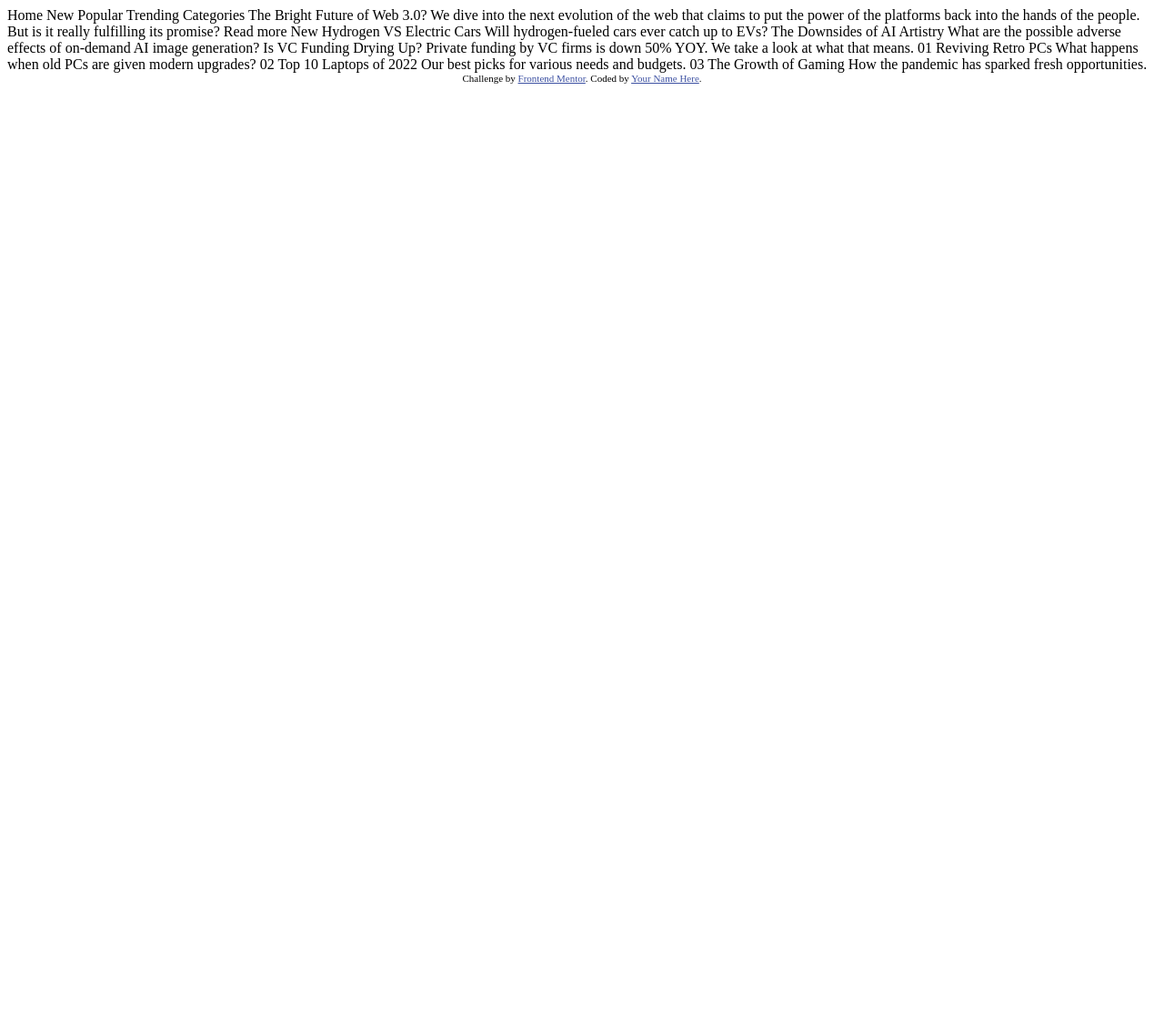
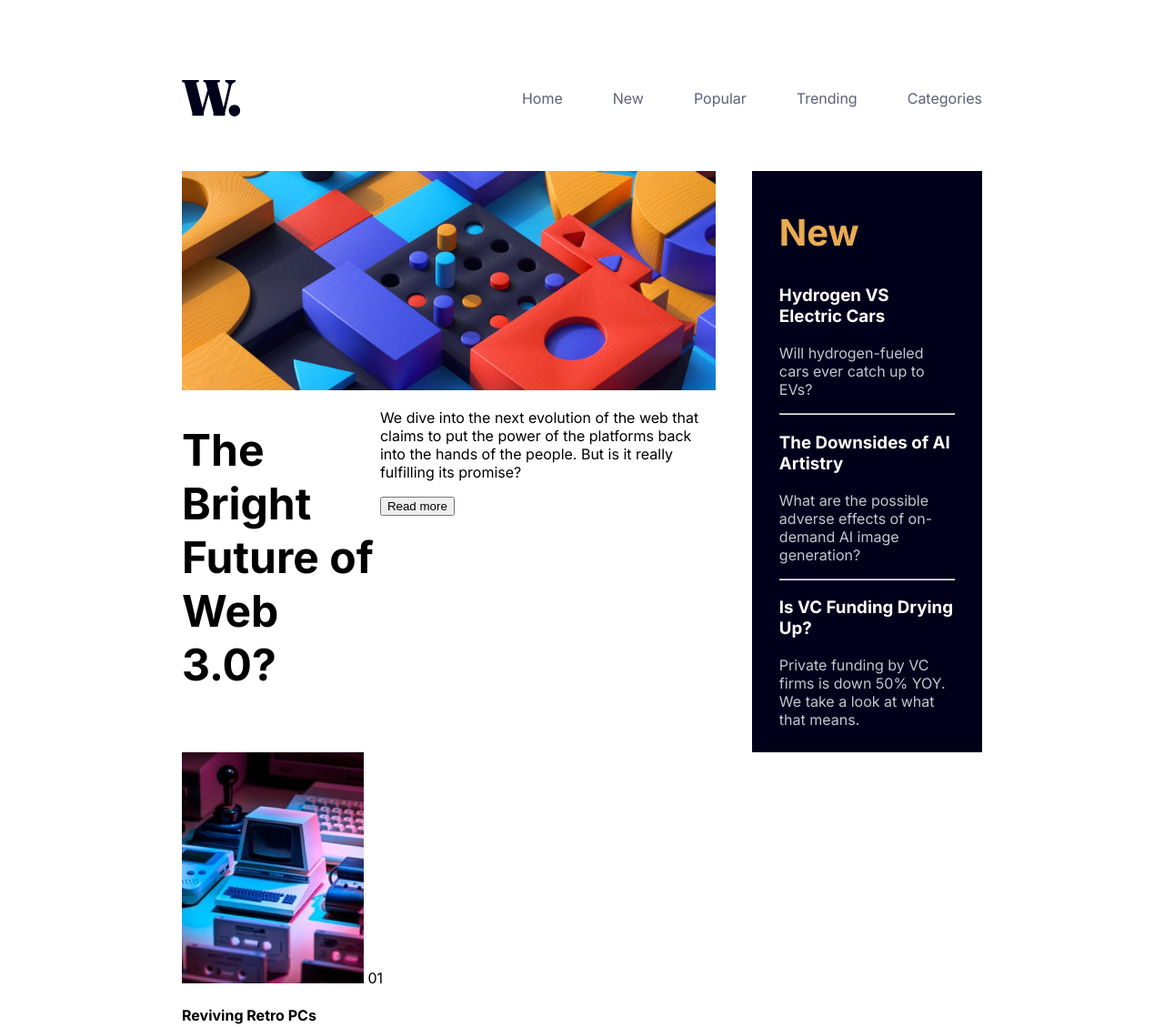
Before and after one commit to Renaldas0/news-homepage, a plain HTML site: page index.html in a window 1280 px wide. Shown: the top 1129 px of the page at 91% size. Before the commit the page ends 800 px from the top, so only its background shows below. Drawn offline with Linux system fonts and the light colour scheme.

Commit message:
add html layout and styling for nav bar and main

```diff
--- /dev/null
+++ b/assets/css/style.css
@@ -0,0 +1,67 @@
+html {
+    font-family: "Inter", sans-serif;
+}
+
+:root {
+    --soft-orange: hsl(35, 77%, 62%);
+    --soft-red: hsl(5, 85%, 63%);
+
+    --off-white: hsl(36, 100%, 99%);
+    --grayish-blue: hsl(233, 8%, 79%);
+    --dark-grayish-blue: hsl(236, 13%, 42%);
+    --Very-dark-blue: hsl(240, 100%, 5%);
+}
+
+body {
+    padding-inline: 15vw;
+}
+
+header {
+    height: 160px;
+    display: flex;
+    justify-content: space-between;
+    align-items: center;
+    padding-top: 20px;
+}
+
+nav {
+    display: flex;
+    gap: 55px;
+}
+
+nav a {
+    text-decoration: none;
+    color: var(--dark-grayish-blue);
+}
+
+.main-container {
+    display: flex;
+    gap: 40px;
+}
+
+main img {
+    width: 100%;
+}
+
+aside {
+    background-color: var(--Very-dark-blue);
+    padding: 10px 30px;
+    color: var(--off-white);
+}
+
+aside h2 {
+    color: var(--soft-orange);
+    font-size: 2.5em;
+}
+
+aside p {
+    color: var(--grayish-blue);
+}
+
+.main-summary {
+    display: flex;
+}
+
+.main-summary h1 {
+    font-size: 3em;
+}
--- a/index.html
+++ b/index.html
@@ -2,59 +2,128 @@
 <html lang="en">
 <head>
   <meta charset="UTF-8">
-  <meta name="viewport" content="width=device-width, initial-scale=1.0"> <!-- displays site properly based on user's device -->
+  <meta name="viewport" content="width=device-width, initial-scale=1.0">
 
   <link rel="icon" type="image/png" sizes="32x32" href="./assets/images/favicon-32x32.png">
 
+  <link rel="preconnect" href="https://fonts.googleapis.com">
+<link rel="preconnect" href="https://fonts.gstatic.com" crossorigin>
+<link href="https://fonts.googleapis.com/css2?family=Inter:wght@100..900&display=swap" rel="stylesheet">
+
   <title>Frontend Mentor | News homepage</title>
 
-  <!-- Feel free to remove these styles or customise in your own stylesheet 👍 -->
-  <style>
-    .attribution { font-size: 11px; text-align: center; }
-    .attribution a { color: hsl(228, 45%, 44%); }
-  </style>
+  <link rel="stylesheet" href="./assets/css/style.css">
 </head>
 <body>
 
-  Home
-  New
-  Popular
-  Trending
-  Categories
+  <header>
+    <img class="logo" src="./assets/images/logo.svg" alt="W Logo and link back to home page">
+    <nav>
+      <a class="nav-link active" href="">Home</a>
+      <a class="nav-link" href="">New</a>
+      <a class="nav-link" href="">Popular</a>
+      <a class="nav-link" href="">Trending</a>
+      <a class="nav-link" href="">Categories</a>
+    </nav>
+  </header>
 
+  <div class="main-container">
+    <main>
+      <img src="./assets/images/image-web-3-desktop.jpg" alt="web 3 image of a component" aria-hidden="true">
+
+      <div class="main-summary">
+        <h1>
           The Bright Future of Web 3.0?
-
+        </h1>
+        <div>
+          <p>
             We dive into the next evolution of the web that claims to put the power of the platforms back into the hands of the people.
             But is it really fulfilling its promise?
+          </p>
+          <button>
+            Read more
+          </button>
+        </div>
+      </div>
 
-  Read more
+    </main>
 
+    <aside>
+      <h2>
         New
+      </h2>
 
+      <h3>
         Hydrogen VS Electric Cars
+      </h3>
+      <p>
         Will hydrogen-fueled cars ever catch up to EVs?
+      </p>
 
+      <hr>
+
+      <h3>
         The Downsides of AI Artistry
+      </h3>
+      <p>
         What are the possible adverse effects of on-demand AI image generation?
+      </p>
 
+      <hr>
+
+      <h3>
         Is VC Funding Drying Up?
+      </h3>
+      <p>
         Private funding by VC firms is down 50% YOY. We take a look at what that means.
+      </p>
 
+    </aside>
+  </div>
+
+  <div>
+    <article>
+      <img src="./assets/images/image-retro-pcs.jpg" alt="">
+      <span>
         01
+      </span>
+      <h4>
         Reviving Retro PCs
+      </h4>
+      <p>
         What happens when old PCs are given modern upgrades?
+      </p>
+    </article>
 
+    <article>
+      <img src="./assets/images/image-top-laptops.jpg" alt="">
+      <span>
         02
+      </span>
+      <h4>
         Top 10 Laptops of 2022
+      </h4>
+      <p>
         Our best picks for various needs and budgets.
+      </p>
+    </article>
 
+    <article>
+      <img src="./assets/images/image-gaming-growth.jpg" alt="">
+      <span>
         03
+      </span>
+      <h4>
         The Growth of Gaming
+      </h4>
+      <p>
         How the pandemic has sparked fresh opportunities.
+      </p>
+    </article>
+  </div>
 
   <div class="attribution">
-    Challenge by <a href="https://www.frontendmentor.io?ref=challenge" target="_blank">Frontend Mentor</a>.
-    Coded by <a href="#">Your Name Here</a>.
+    Coded by <a href="#">Renaldas Bendikas</a>.
   </div>
 </body>
 </html>
```
Also changed, not shown: 1 other file. Lines whose indentation alone changed are shown as unchanged.
